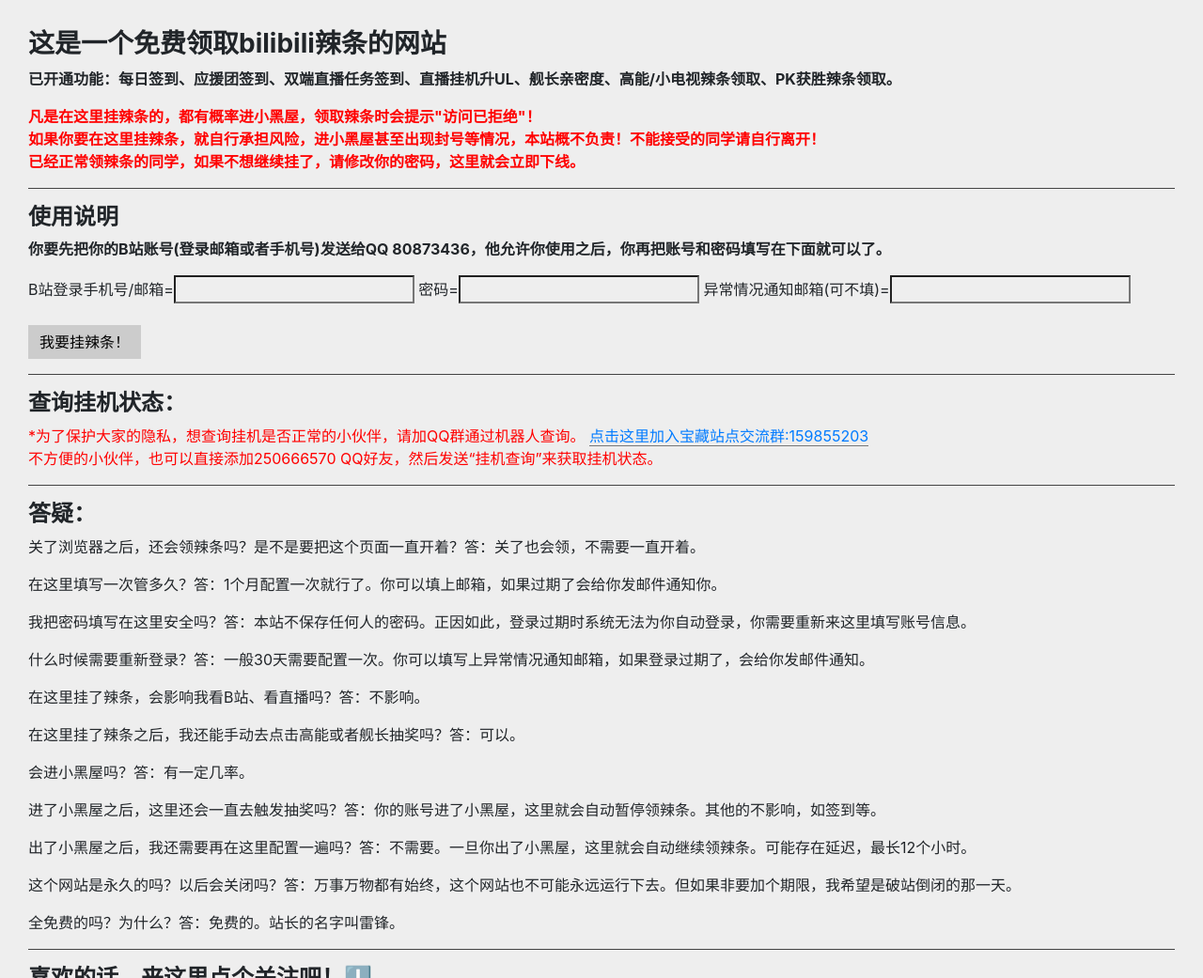
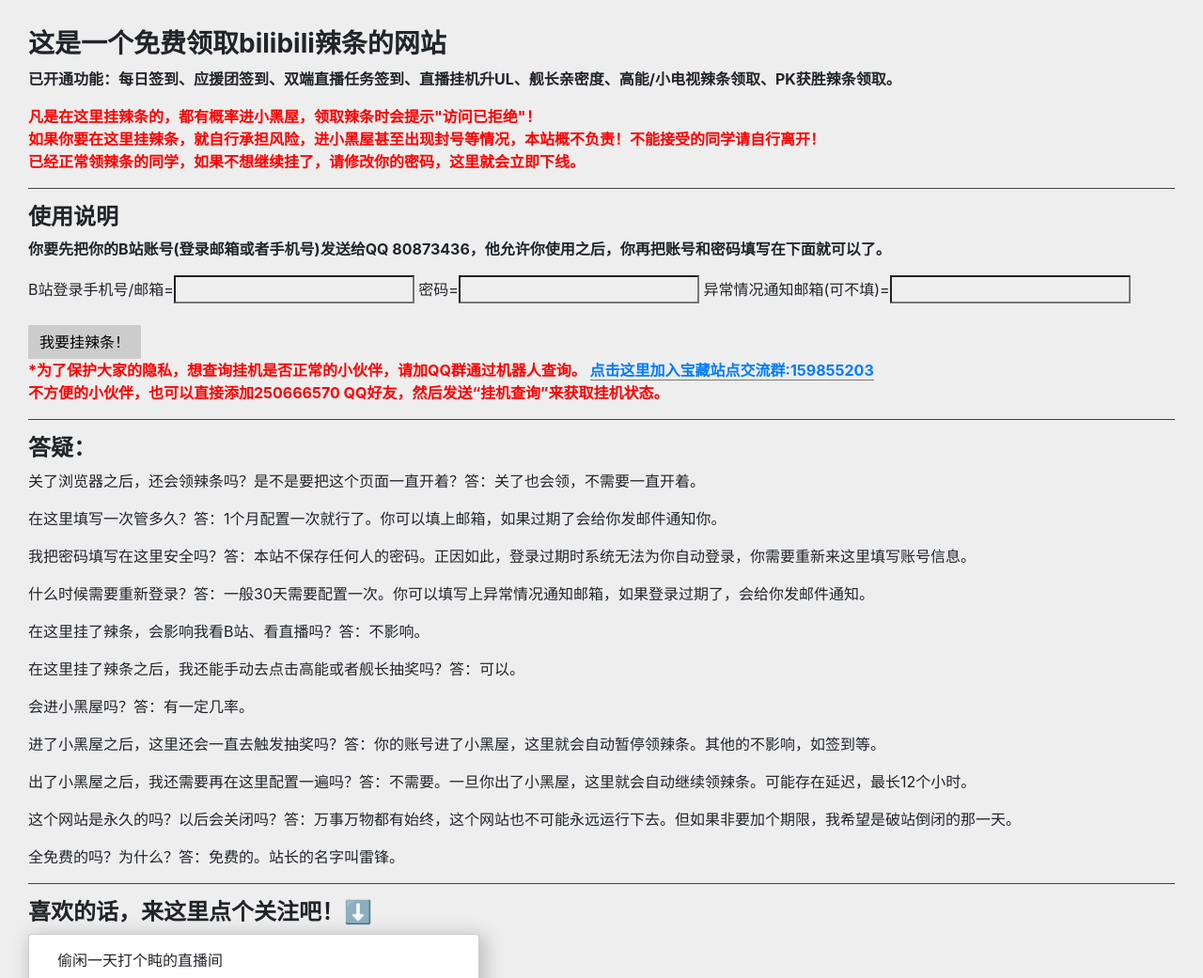
Before and after one commit to cl-ei/stormgift, a Python web app: template website/templates/website_homepage.html in a window 1280 px wide. Shown: the top 1041 px of the page at 94% size. Run offline with Jinja, Linux system fonts and the light colour scheme; the template is opened without the code that fills it, so the values that code supplies are empty; some libraries are stand-ins or nearby versions.

Commit message:
update cqbot.

```diff
--- a/website/templates/website_homepage.html
+++ b/website/templates/website_homepage.html
@@ -142,14 +142,14 @@
     <button class="button center" id="submit-cookie">我要挂辣条！</button>
 </div>
 
-<hr>
 <div>
-    <h4><strong>查询挂机状态：</strong></h4>
+    <strong>
     <span style="color: red">*为了保护大家的隐私，想查询挂机是否正常的小伙伴，请加QQ群通过机器人查询。
     <a style="border-bottom: 1px solid #777;" title="←◡←" href="https://jq.qq.com/?_wv=1027&k=5rxXTM7">点击这里加入宝藏站点交流群:159855203</a>
     <br>
         不方便的小伙伴，也可以直接添加250666570 QQ好友，然后发送“挂机查询”来获取挂机状态。
     </span>
+    </strong>
 </div>
 <hr>
 
```
